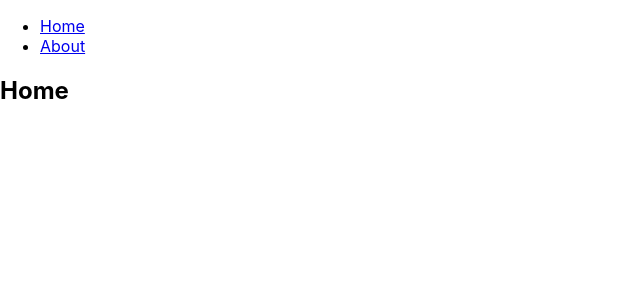
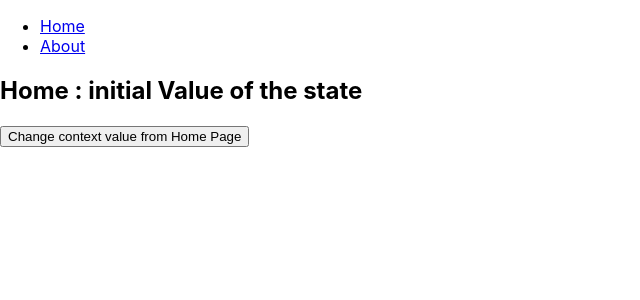
Before and after one commit to abdelrahman-gad/react-practical-hooks, a React (Create React App) app: page / in a window 1280 px wide. Shown: the top 300 px of the page, without its empty margins (0-640 px from the left). Built offline with nearby package versions, Linux system fonts and the light colour scheme.

Commit message:
set useContext and create basic demo

```diff
--- a/src/About.js
+++ b/src/About.js
@@ -1,10 +1,14 @@
-import React from "react";
+import React ,{useContext} from "react";
+import {  UserContext } from "./UserContext";
+
 
 
 function About(){
+    const {value,setValue} = useContext(UserContext);
     return  (
         <>
-          <h2>About</h2>
+          <h2>About :{value} </h2>
+          <button onClick={()=>setValue('conext value has been changed from the about page')} >  Change context value from About Page  </button>
         </>
     );
 }
--- a/src/App.js
+++ b/src/App.js
@@ -7,8 +7,10 @@ import Hello from './Hello';
 import {BrowserRouter as Router,  Route, Link} from 'react-router-dom';
 import About from './About';
 import Home from './Home';
+import {UserContext} from './UserContext';
+
 function App() {
-
+const [value, setValue] = useState('initial Value of the state');
 
 
 
@@ -19,8 +21,11 @@ function App() {
         <li> <Link to="/">Home </Link>  </li>
         <li> <Link to="/about">About </Link>  </li>
        </ul>
-       <Route  exact path="/"  component={Home}  />
-       <Route  path="/about" component={About}  />
+       <UserContext.Provider value={{ value,setValue }}>
+        <Route  exact path="/"  component={Home}  />
+        <Route  path="/about" component={About}  />
+       </UserContext.Provider>
+
     </Router>
     );
 }
--- a/src/Home.js
+++ b/src/Home.js
@@ -1,10 +1,13 @@
-import React from "react";
-
+import React ,{useContext} from "react";
+import {  UserContext } from "./UserContext";
 
 function Home(){
+    const {value,setValue} = useContext(UserContext);
+
     return  (
         <>
-          <h2>Home</h2>
+          <h2>Home :  {value} </h2>
+          <button onClick={()=>setValue('conext value has been changed from the Home page')} >  Change context value from Home Page  </button>
         </>
     );
 }
--- /dev/null
+++ b/src/UserContext.js
@@ -0,0 +1,4 @@
+import {createContext} from 'react';
+
+
+export  const UserContext = createContext(null);
```
